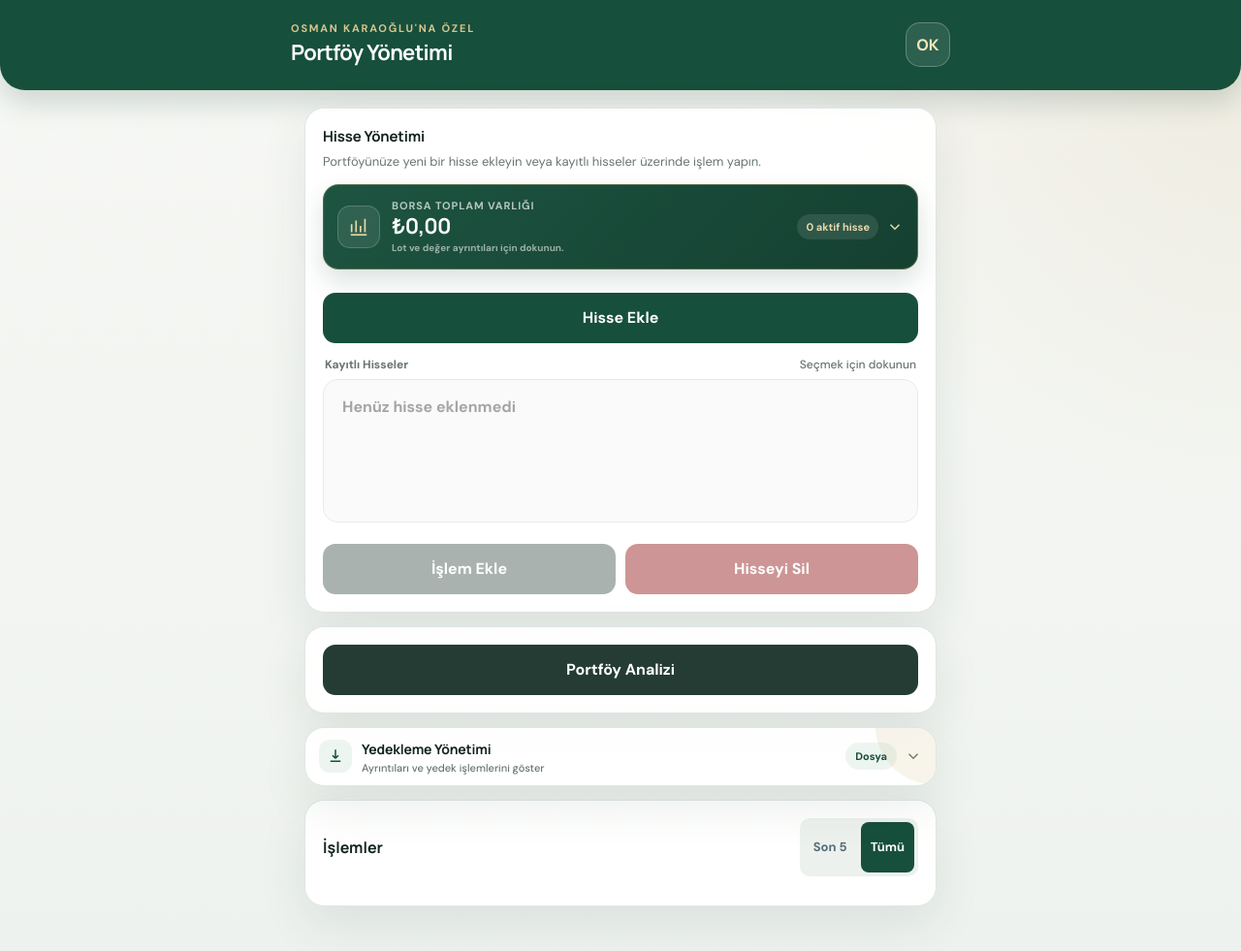
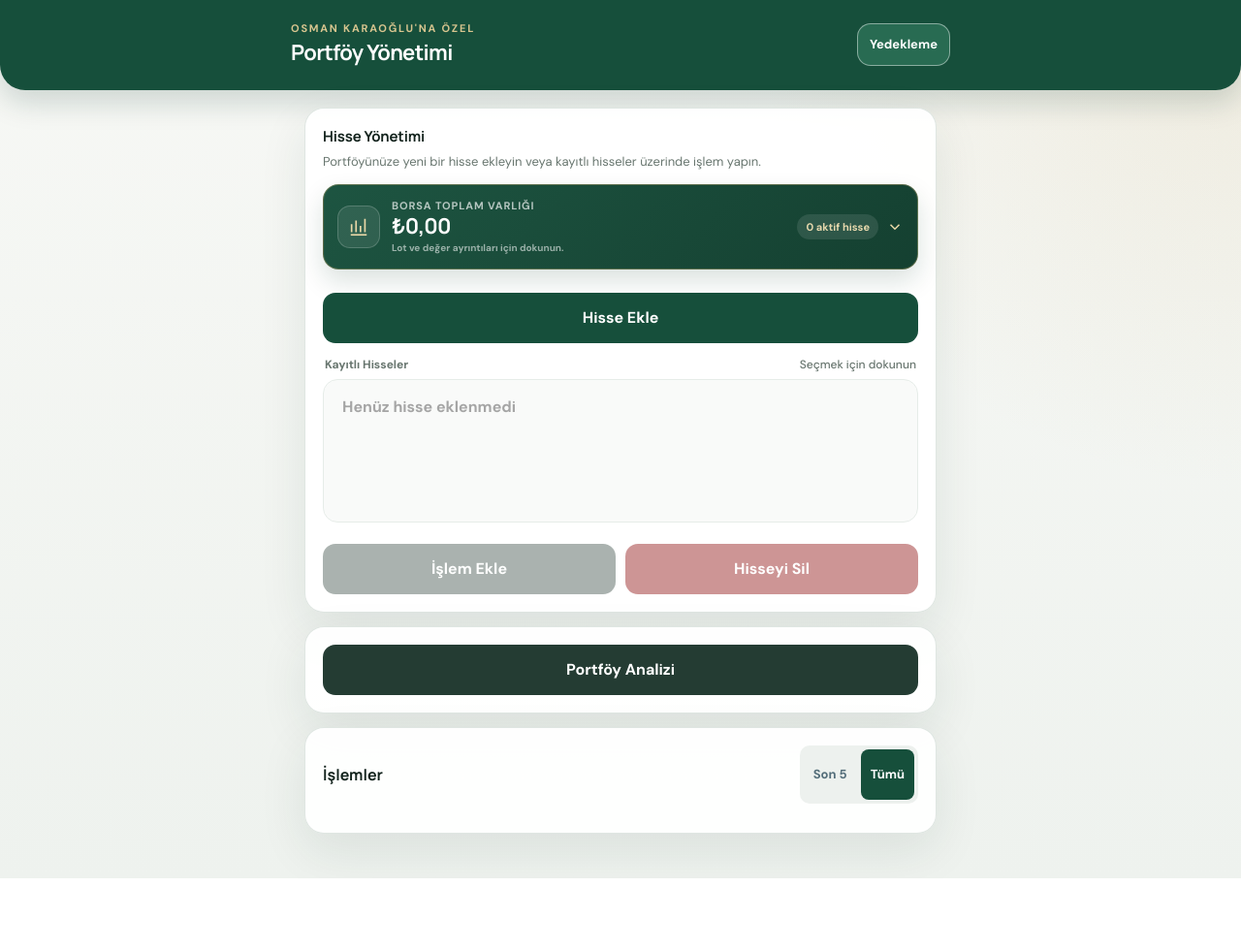
Before and after one commit to fevzicakmak/Osman, a plain HTML site: page index.html in a window 1280 px wide. Shown: the whole page at 97% size. After the commit the page ends 906 px from the top, so only its background shows below. Drawn offline with Linux system fonts and the light colour scheme.

Commit message:
Move backup controls into a header dialog

```diff
--- a/index.html
+++ b/index.html
@@ -75,19 +75,21 @@ font-size:22px;
 letter-spacing:-.03em;
 }
 
-.profile-mark{
-width:46px;
-height:46px;
-display:grid;
-place-items:center;
-flex:0 0 46px;
-border:1px solid rgba(255,255,255,.25);
-border-radius:15px;
-background:rgba(255,255,255,.1);
-font-family:"Manrope",sans-serif;
-font-weight:800;
-color:#f4e5b9;
+.header-backup-button{
+flex:0 0 auto;
+width:auto;
+min-height:44px;
+margin:0;
+padding:0 12px;
+border:1px solid rgba(255,255,255,.45);
+border-radius:14px;
+background:#286b52;
+color:#fff;
+font-size:13px;
+white-space:nowrap;
 }
+
+.header-backup-button:hover{background:#307b60;}
 
 .container{width:min(100%,680px);margin:0 auto;padding:18px max(14px,env(safe-area-inset-right)) calc(32px + env(safe-area-inset-bottom)) max(14px,env(safe-area-inset-left));}
 
@@ -567,66 +569,21 @@ margin-top:15px;
 .modal-buttons button{flex:1;}
 .hidden{display:none;}
 
-.backup-card{
-position:relative;
-overflow:hidden;
-padding:0;
+.backup-dialog{
+width:min(calc(100% - 32px),380px);
+max-height:calc(100% - 32px);
+padding:16px;
+border:1px solid var(--line);
+border-radius:19px;
+background:var(--surface);
+color:var(--ink);
+box-shadow:var(--shadow);
 }
 
-.backup-card::after{
-content:"";
-position:absolute;
-width:120px;
-height:120px;
-right:-58px;
-top:-62px;
-border-radius:50%;
-background:rgba(198,169,105,.13);
-pointer-events:none;
-}
-
-.backup-toggle{
-display:flex;
-align-items:center;
-justify-content:space-between;
-gap:12px;
-width:100%;
-min-height:58px;
-margin:0;
-padding:11px 14px;
-border-radius:19px;
-background:transparent;
-color:var(--ink);
-text-align:left;
-box-shadow:none;
-}
-
-.backup-toggle:hover{background:#f7faf7;box-shadow:none;}
-.backup-toggle:focus-visible{outline:3px solid rgba(198,169,105,.45);outline-offset:-3px;}
-.backup-toggle-copy{display:flex;align-items:center;gap:10px;min-width:0;}
-.backup-toggle-icon{width:34px;height:34px;display:grid;place-items:center;flex:0 0 34px;border-radius:11px;background:#edf5f1;color:var(--primary);}
-.backup-toggle-icon svg{width:18px;height:18px;}
-.backup-toggle-text{min-width:0;}
-.backup-toggle .card-title{margin:0;font-size:14px;}
-.backup-toggle-summary{display:block;margin-top:2px;color:var(--muted);font-size:11px;font-weight:500;white-space:nowrap;overflow:hidden;text-overflow:ellipsis;}
-.backup-toggle-end{display:flex;align-items:center;gap:8px;flex:0 0 auto;}
-.backup-chevron{width:18px;height:18px;color:var(--muted);transition:transform .18s ease;}
-.backup-toggle[aria-expanded="true"] .backup-chevron{transform:rotate(180deg);}
-.backup-details{padding:2px 16px 16px;border-top:1px solid rgba(220,228,223,.72);}
-.backup-details[hidden]{display:none;}
-.backup-header{padding-top:14px;}
-.backup-header .card-title{margin-bottom:5px;}
+.backup-dialog::backdrop{background:rgba(13,35,26,.52);}
+.backup-dialog .card-title{margin-bottom:5px;}
 .backup-copy{margin:0;color:var(--muted);font-size:13px;line-height:1.55;}
-
-.backup-badge{
-flex:0 0 auto;
-padding:7px 10px;
-border-radius:999px;
-background:#edf5f1;
-color:var(--primary);
-font-size:11px;
-font-weight:700;
-}
+.backup-dialog-close{margin-top:12px;}
 
 .backup-status{
 margin:14px 0 0;
@@ -749,7 +706,6 @@ color:#f1dfaa;
 .row.input-action{display:grid;grid-template-columns:minmax(0,1fr) 104px;}
 .row button{min-width:104px;}
 .card{padding:16px;}
-.backup-card{padding:0;}
 .portfolio-total{grid-template-columns:42px minmax(0,1fr);}
 .portfolio-total-action{grid-column:2;justify-self:start;}
 .stock-add-controls.is-open{grid-template-columns:minmax(0,1fr) 104px;}
@@ -781,7 +737,7 @@ color:#f1dfaa;
 <p class="eyebrow">Osman Karaoğlu'na Özel</p>
 <h1>Portföy Yönetimi</h1>
 </div>
-<div class="profile-mark" aria-hidden="true">OK</div>
+<button class="header-backup-button" type="button" aria-haspopup="dialog" aria-controls="backupDialog" onclick="document.getElementById('backupDialog').showModal()">Yedekleme</button>
 </div>
 </header>
 
@@ -845,30 +801,6 @@ color:#f1dfaa;
 <button class="action-button info" onclick="openAnalysisModal()">Portföy Analizi</button>
 </div>
 
-<div class="card backup-card">
-<button class="backup-toggle" id="backupToggle" type="button" aria-expanded="false" aria-controls="backupDetails" onclick="toggleBackupCard()">
-<span class="backup-toggle-copy">
-<span class="backup-toggle-icon" aria-hidden="true"><svg viewBox="0 0 24 24" fill="none" stroke="currentColor" stroke-width="2"><path d="M12 3v12m0 0 4-4m-4 4-4-4"/><path d="M5 19h14"/></svg></span>
-<span class="backup-toggle-text"><span class="card-title">Yedekleme Yönetimi</span><span class="backup-toggle-summary">Ayrıntıları ve yedek işlemlerini göster</span></span>
-</span>
-<span class="backup-toggle-end"><span class="backup-badge">Dosya</span><svg class="backup-chevron" viewBox="0 0 24 24" fill="none" stroke="currentColor" stroke-width="2" aria-hidden="true"><path d="m6 9 6 6 6-6"/></svg></span>
-</button>
-<div class="backup-details" id="backupDetails" hidden>
-<div class="backup-header">
-<div>
-<h2 class="card-title">Dosya Yedeği</h2>
-<p class="backup-copy">Portföyünüzü <strong>borsa26 yedek.json</strong> dosyası olarak indirin. Mevcut Borsa26 yedeğinizi de buradan yükleyebilirsiniz.</p>
-</div>
-</div>
-<p class="backup-status" id="backupStatus" role="status" aria-live="polite">Portföyünüz bu cihazda saklanır.</p>
-<div class="backup-actions">
-<button class="action-button secondary" type="button" onclick="downloadBackup()">Yedeği İndir</button>
-<button class="action-button info" type="button" onclick="document.getElementById('backupFileInput').click()">Yedek Yükle</button>
-</div>
-<input class="hidden" id="backupFileInput" type="file" accept="application/json,.json" onchange="importBackupFile(event)">
-</div>
-</div>
-
 <div class="card">
 <div class="transaction-toolbar">
 <h3>İşlemler</h3>
@@ -917,6 +849,20 @@ color:#f1dfaa;
 </div>
 </div>
 
+<dialog class="backup-dialog" id="backupDialog" aria-labelledby="backupTitle">
+<h2 class="card-title" id="backupTitle">Dosya Yedeği</h2>
+<p class="backup-copy">Portföyünüzü <strong>borsa26 yedek.json</strong> dosyası olarak indirin. Mevcut Borsa26 yedeğinizi de buradan yükleyebilirsiniz.</p>
+<p class="backup-status" id="backupStatus" role="status" aria-live="polite">Portföyünüz bu cihazda saklanır.</p>
+<div class="backup-actions">
+<button class="action-button secondary" type="button" onclick="downloadBackup()">Yedeği İndir</button>
+<button class="action-button info" type="button" onclick="document.getElementById('backupFileInput').click()">Yedek Yükle</button>
+</div>
+<input class="hidden" id="backupFileInput" type="file" accept="application/json,.json" onchange="importBackupFile(event)">
+<form method="dialog" class="backup-dialog-close">
+<button class="action-button secondary" autofocus>Kapat</button>
+</form>
+</dialog>
+
 <div class="backup-toast" id="backupToast" role="status" aria-live="polite"><span id="backupToastMessage"></span><button type="button" aria-label="Bildirimi kapat" onclick="hideBackupToast()">×</button></div>
 
 <script>
@@ -957,14 +903,6 @@ function setBackupStatus(message,type=""){
 let status=document.getElementById("backupStatus")
 status.textContent=message
 status.className="backup-status"+(type?" is-"+type:"")
-}
-
-function toggleBackupCard(){
-let toggle=document.getElementById("backupToggle")
-let details=document.getElementById("backupDetails")
-let isOpen=toggle.getAttribute("aria-expanded")==="true"
-toggle.setAttribute("aria-expanded",String(!isOpen))
-details.hidden=isOpen
 }
 
 function showBackupToast(message){
```
